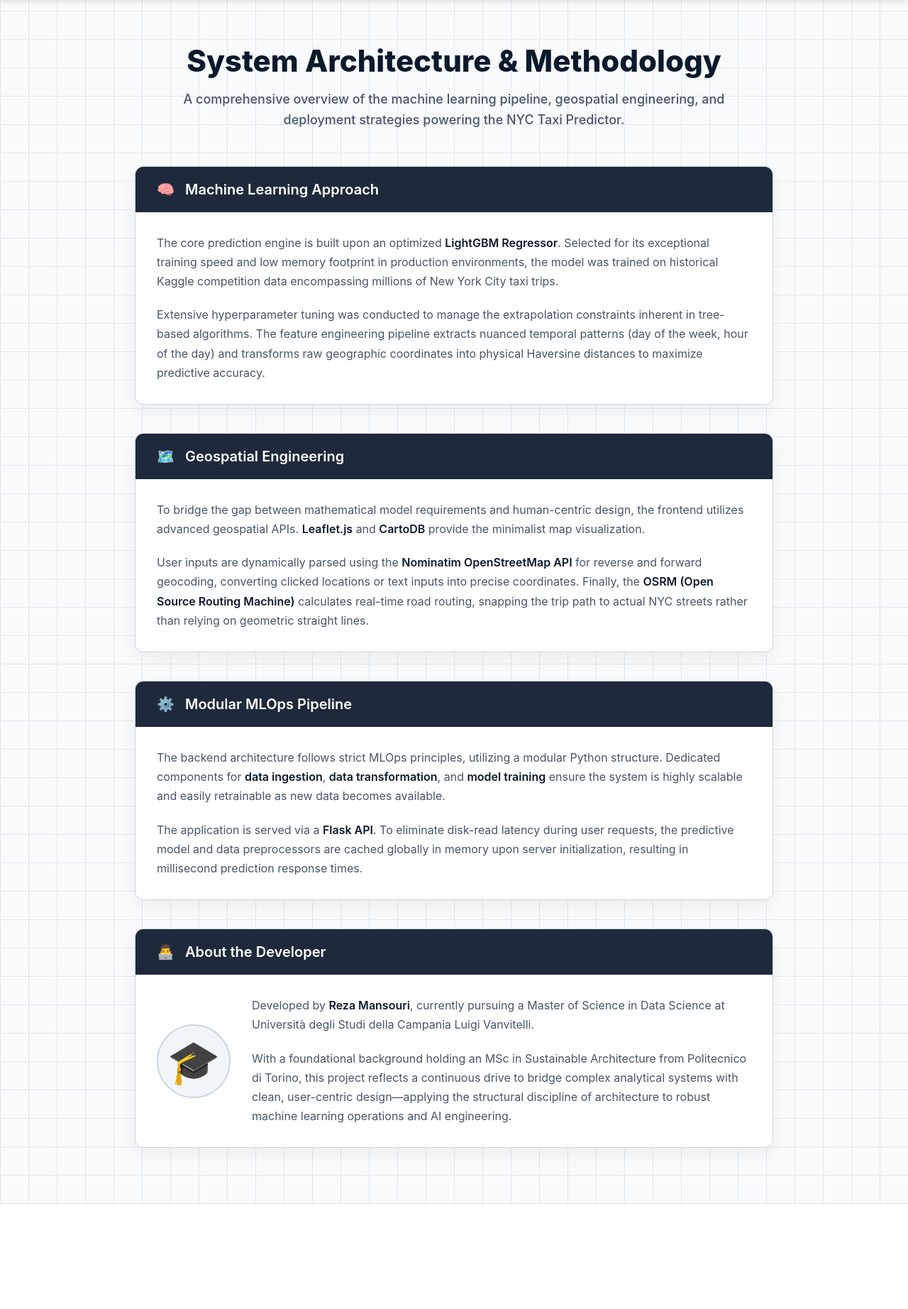
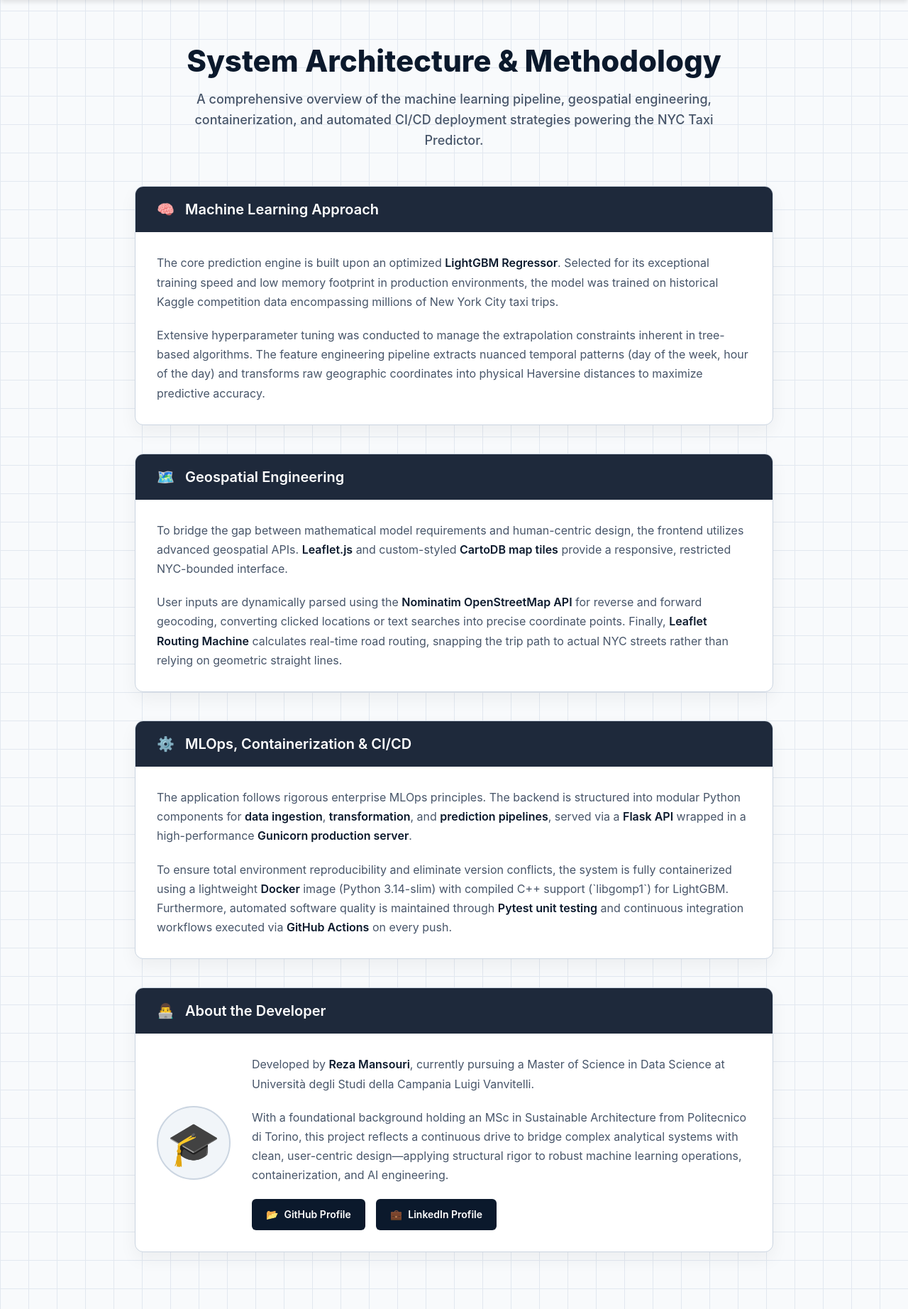
Before and after one commit to reza-mansouri1998/New-York-City-Taxi-Trip-Duration, a Flask app: page /about in a window 1280 px wide. Shown: the part 65-1909 px from the top of the page at 71% size. Before the commit the page ends 1762 px from the top, so only its background shows below. Run offline with Flask 3, Linux system fonts and the light colour scheme.

Commit message:
Deopyment

```diff
--- a/app.py
+++ b/app.py
@@ -44,15 +44,17 @@ def predict_datapoint():
             # Validation: Ensure the user actually selected locations before submitting
             if not p_lat_str or not d_lat_str:
                 return render_template('predict.html',
-                                       error_message="Please select valid locations from the dropdown or map before predicting.")
+                                       error_message="Please select locations on the map before predicting.")
 
             p_lat, p_lon = float(p_lat_str), float(p_lon_str)
             d_lat, d_lon = float(d_lat_str), float(d_lon_str)
 
-            # 2. Combine Date and Time for the pipeline
+            # 2. Capture and format the Date and Time from the split HTML inputs
             pickup_date = request.form.get('pickup_date')
             pickup_time = request.form.get('pickup_time')
-            pickup_datetime = f"{pickup_date} {pickup_time}:00"
+
+            # Combine them into the format expected by LightGBM (YYYY-MM-DD HH:MM:SS)
+            formatted_datetime = f"{pickup_date} {pickup_time}:00"
 
             # 3. Initialize Data Bridge
             data = CustomData(
@@ -63,20 +65,20 @@ def predict_datapoint():
                 dropoff_latitude=d_lat,
                 dropoff_longitude=d_lon,
                 store_and_fwd_flag=request.form.get('store_and_fwd_flag'),
-                pickup_datetime=pickup_datetime
+                pickup_datetime=formatted_datetime
             )
 
             # 4. Generate prediction using the globally loaded pipeline
             pred_df = data.get_data_as_data_frame()
-            results = predict_pipeline.predict(pred_df)
+            prediction_output = predict_pipeline.predict(pred_df)
 
-            # 5. Format results for the UI
-            total_seconds = int(results[0])
+            # 5. Extract total seconds and format for the UI
+            total_seconds = int(prediction_output[0])
             minutes = total_seconds // 60
             seconds = total_seconds % 60
-            formatted_time = f"approximately {minutes} Minutes {seconds} Seconds"
+            formatted_time = f"Approximately {minutes} Minutes {seconds} Seconds"
 
-            # Render the template (Jinja automatically persists the request.form data for the map)
+            # 6. Render the template with the exact variables the HTML Jinja expects
             return render_template('predict.html',
                                    total_seconds=total_seconds,
                                    formatted_time=formatted_time)
@@ -86,5 +88,5 @@ def predict_datapoint():
             return f"An error occurred in processing: {str(e)}"
 
 if __name__ == "__main__":
-    # use_reloader=False prevents the Flask server from freezing in the Windows VS Code terminal
-    app.run(host="127.0.0.1", port=5000, debug=True, use_reloader=False)
+    # Changed host to 0.0.0.0 so the container is accessible from the outside network
+    app.run(host="0.0.0.0", port=5000, debug=True, use_reloader=False)
--- a/requirements.txt
+++ b/requirements.txt
@@ -1,12 +1,9 @@
 pandas
 numpy
 scikit-learn
-matplotlib
-seaborn
-ipykernel
 catboost
 xgboost
 lightgbm
 flask
 geopy
-# -e .
+gunicorn
--- a/templates/about.html
+++ b/templates/about.html
@@ -137,9 +137,35 @@
             border: 2px solid var(--border-light);
         }
 
+        /* Social Buttons */
+        .social-links {
+            display: flex;
+            gap: 15px;
+            margin-top: 20px;
+        }
+        .btn-social {
+            text-decoration: none;
+            background-color: var(--nav-bg);
+            color: white;
+            padding: 10px 20px;
+            border-radius: 6px;
+            font-size: 14px;
+            font-weight: 600;
+            display: inline-flex;
+            align-items: center;
+            gap: 8px;
+            transition: background-color 0.2s, transform 0.1s;
+        }
+        .btn-social:hover {
+            background-color: var(--card-header);
+            color: var(--accent-yellow);
+            transform: translateY(-1px);
+        }
+
         @media (max-width: 768px) {
             .hero h1 { font-size: 32px; }
             .dev-profile { flex-direction: column; text-align: center; }
+            .social-links { justify-content: center; }
         }
     </style>
 </head>
@@ -154,7 +180,7 @@
 
     <div class="hero">
         <h1>System Architecture & Methodology</h1>
-        <p>A comprehensive overview of the machine learning pipeline, geospatial engineering, and deployment strategies powering the NYC Taxi Predictor.</p>
+        <p>A comprehensive overview of the machine learning pipeline, geospatial engineering, containerization, and automated CI/CD deployment strategies powering the NYC Taxi Predictor.</p>
     </div>
 
     <div class="container">
@@ -176,19 +202,19 @@
                 <span>🗺️</span> Geospatial Engineering
             </div>
             <div class="section-body">
-                <p>To bridge the gap between mathematical model requirements and human-centric design, the frontend utilizes advanced geospatial APIs. <span class="highlight">Leaflet.js</span> and <span class="highlight">CartoDB</span> provide the minimalist map visualization.</p>
-                <p>User inputs are dynamically parsed using the <span class="highlight">Nominatim OpenStreetMap API</span> for reverse and forward geocoding, converting clicked locations or text inputs into precise coordinates. Finally, the <span class="highlight">OSRM (Open Source Routing Machine)</span> calculates real-time road routing, snapping the trip path to actual NYC streets rather than relying on geometric straight lines.</p>
+                <p>To bridge the gap between mathematical model requirements and human-centric design, the frontend utilizes advanced geospatial APIs. <span class="highlight">Leaflet.js</span> and custom-styled <span class="highlight">CartoDB map tiles</span> provide a responsive, restricted NYC-bounded interface.</p>
+                <p>User inputs are dynamically parsed using the <span class="highlight">Nominatim OpenStreetMap API</span> for reverse and forward geocoding, converting clicked locations or text searches into precise coordinate points. Finally, <span class="highlight">Leaflet Routing Machine</span> calculates real-time road routing, snapping the trip path to actual NYC streets rather than relying on geometric straight lines.</p>
             </div>
         </div>
 
-        <!-- MLOps Section -->
+        <!-- MLOps & Containerization Section -->
         <div class="section-card">
             <div class="section-header">
-                <span>⚙️</span> Modular MLOps Pipeline
+                <span>⚙️</span> MLOps, Containerization & CI/CD
             </div>
             <div class="section-body">
-                <p>The backend architecture follows strict MLOps principles, utilizing a modular Python structure. Dedicated components for <span class="highlight">data ingestion</span>, <span class="highlight">data transformation</span>, and <span class="highlight">model training</span> ensure the system is highly scalable and easily retrainable as new data becomes available.</p>
-                <p>The application is served via a <span class="highlight">Flask API</span>. To eliminate disk-read latency during user requests, the predictive model and data preprocessors are cached globally in memory upon server initialization, resulting in millisecond prediction response times.</p>
+                <p>The application follows rigorous enterprise MLOps principles. The backend is structured into modular Python components for <span class="highlight">data ingestion</span>, <span class="highlight">transformation</span>, and <span class="highlight">prediction pipelines</span>, served via a <span class="highlight">Flask API</span> wrapped in a high-performance <span class="highlight">Gunicorn production server</span>.</p>
+                <p>To ensure total environment reproducibility and eliminate version conflicts, the system is fully containerized using a lightweight <span class="highlight">Docker</span> image (Python 3.14-slim) with compiled C++ support (`libgomp1`) for LightGBM. Furthermore, automated software quality is maintained through <span class="highlight">Pytest unit testing</span> and continuous integration workflows executed via <span class="highlight">GitHub Actions</span> on every push.</p>
             </div>
         </div>
 
@@ -201,7 +227,16 @@
                 <div class="dev-icon">🎓</div>
                 <div>
                     <p>Developed by <span class="highlight">Reza Mansouri</span>, currently pursuing a Master of Science in Data Science at Università degli Studi della Campania Luigi Vanvitelli.</p>
-                    <p>With a foundational background holding an MSc in Sustainable Architecture from Politecnico di Torino, this project reflects a continuous drive to bridge complex analytical systems with clean, user-centric design—applying the structural discipline of architecture to robust machine learning operations and AI engineering.</p>
+                    <p>With a foundational background holding an MSc in Sustainable Architecture from Politecnico di Torino, this project reflects a continuous drive to bridge complex analytical systems with clean, user-centric design—applying structural rigor to robust machine learning operations, containerization, and AI engineering.</p>
+
+                    <div class="social-links">
+                        <a href="https://github.com/reza-mansouri1998" target="_blank" class="btn-social">
+                            <span>📂</span> GitHub Profile
+                        </a>
+                        <a href="https://www.linkedin.com/in/reza-mansouri-18aa71252/" target="_blank" class="btn-social">
+                            <span>💼</span> LinkedIn Profile
+                        </a>
+                    </div>
                 </div>
             </div>
         </div>
```
Also changed, not shown: requirements-dev.txt (added, +11 -0 lines), templates/predict.html (+84 -24 lines), test_app.py (added, +21 -0 lines), .github/workflows/main.yaml (added), 2 other files.
